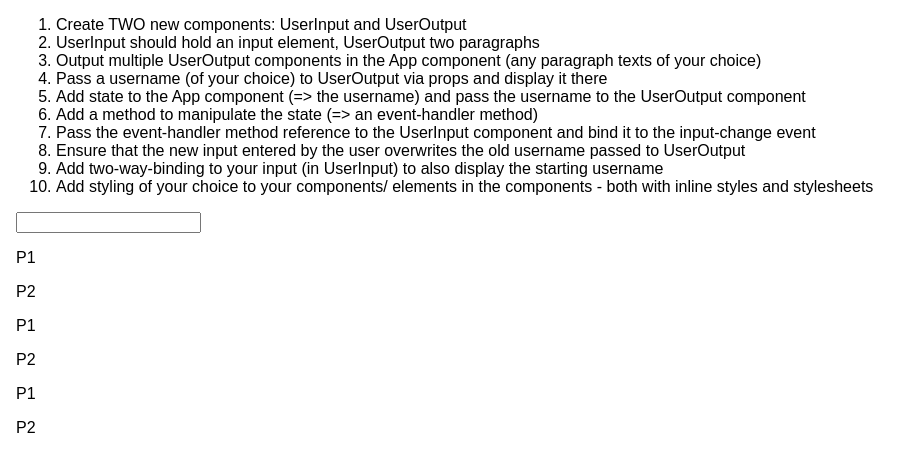
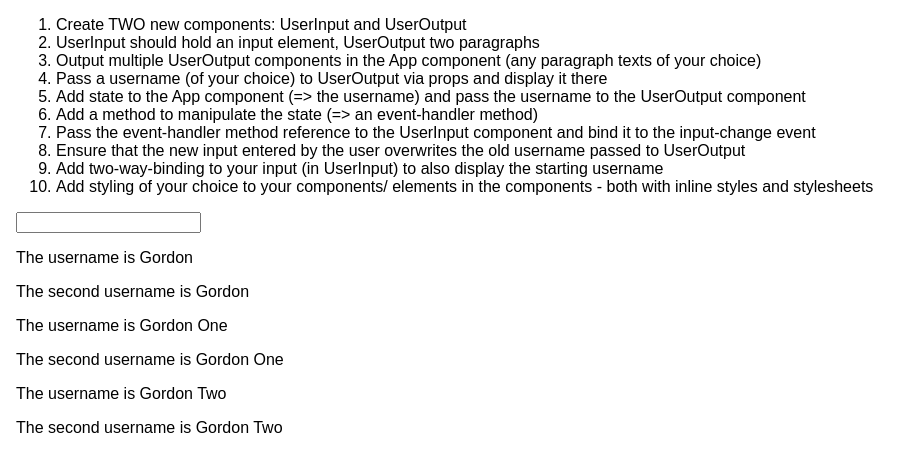
Before and after one commit to gordyu/react-base-syntax, a React (Create React App) app: page / in a window 1280 px wide. Shown: the top 472 px of the page, without its empty margins (0-920 px from the left). Built offline with nearby package versions, Linux system fonts and the light colour scheme.

Commit message:
passed username via props to output component

```diff
--- a/src/App.js
+++ b/src/App.js
@@ -22,9 +22,9 @@ class App extends Component {
         </ol>
         <UserInput />
 
-        <UserOutput />
-        <UserOutput />
-        <UserOutput />
+        <UserOutput userName="Gordon" />
+        <UserOutput userName="Gordon One" />
+        <UserOutput userName="Gordon Two" />
       </div>
     );
   }
--- a/src/UserOutput.js
+++ b/src/UserOutput.js
@@ -1,10 +1,10 @@
 import React from 'react';
 
-const userOutput = () => {
+const userOutput = (props) => {
     return (
         <div>
-            <p>P1</p>
-            <p>P2</p>
+            <p>The username is {props.userName}</p>
+            <p>The second username is {props.userName}</p>
         </div>
     );
 };
```
